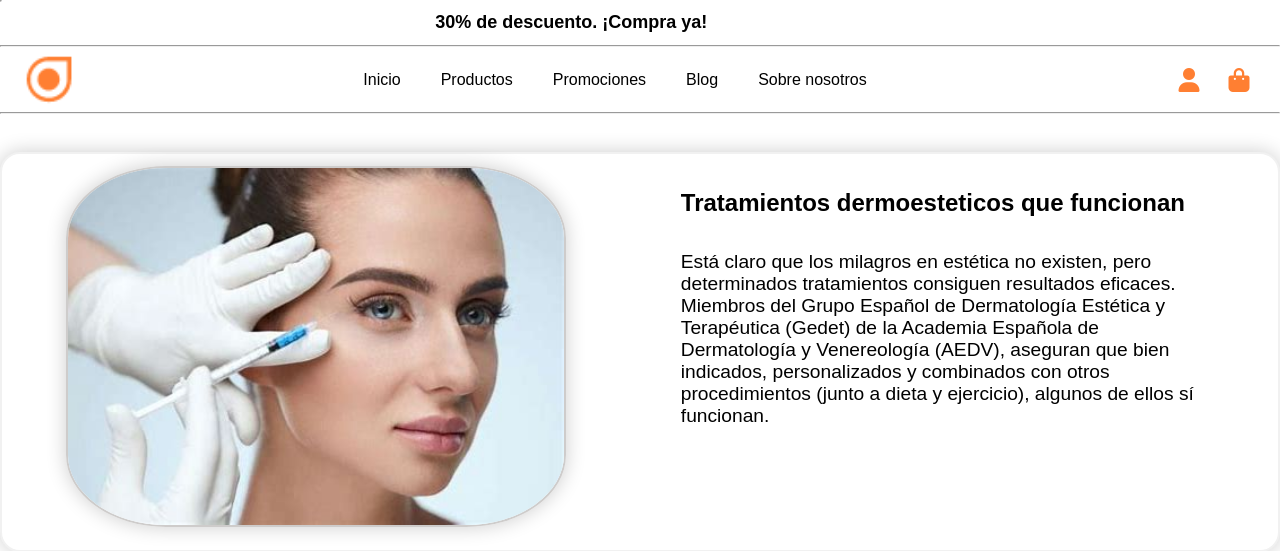
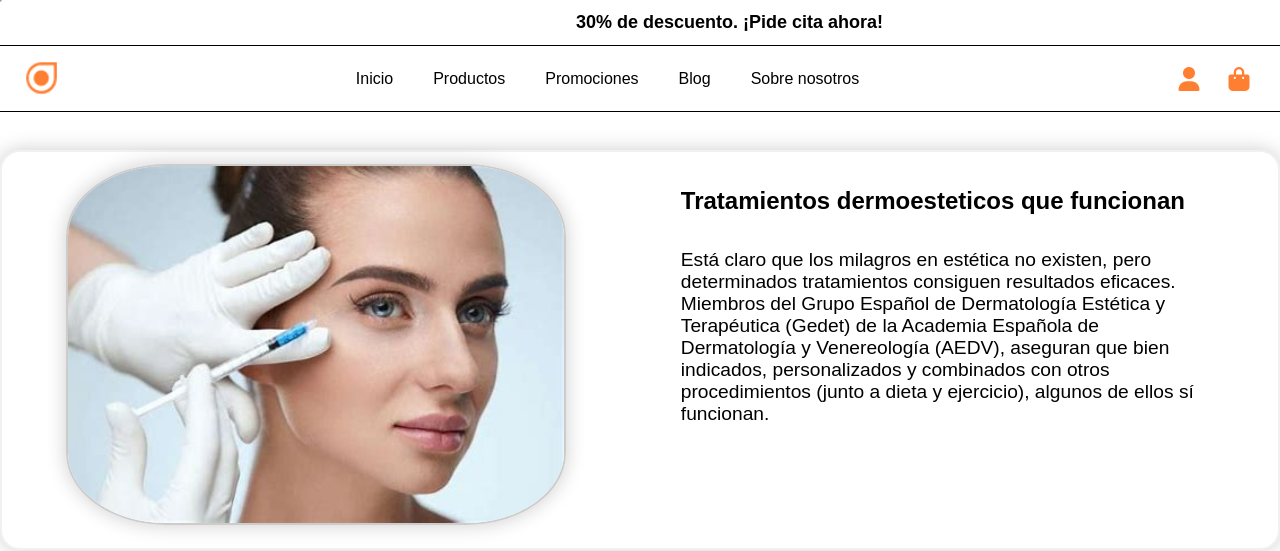
Before and after one commit to Fsolanaa/Vaguada2.0, a PHP site: page /Blog.php in a window 1280 px wide; the page is wider, and only the part inside the window is pictured. Shown: the top 551 px of that part. Run offline with PHP 8.4, Linux system fonts and the light colour scheme.

Commit message:
lineas header

```diff
--- a/Centros_Unico/include/header.php
+++ b/Centros_Unico/include/header.php
@@ -4,12 +4,12 @@
 <div id="cajaContacto">
     <div class="contacto">
 
-        <h5>30% de descuento. ¡Compra ya!</h5>
+        <h5>30% de descuento. ¡Pide cita ahora!</h5>
 
     </div>
 </div>
 
-<hr class="encimaHeader">
+<!-- <hr class="encimaHeader"> -->
 
 <header id="header">
     <div class="logo">
@@ -39,5 +39,5 @@
 
 </header>
 
-<hr class="debajoHeader">
+<!-- <hr class="debajoHeader"> -->
 <!-- NAV -->
--- a/Centros_Unico/styles/comun.css
+++ b/Centros_Unico/styles/comun.css
@@ -60,7 +60,7 @@ li{
 
   }
   100% {
-    transform: translate(-50%, 0); /* texto en la posición inicial */
+    transform: translate(-25%, 0); /* texto en la posición inicial */
   }
 }
 
@@ -112,14 +112,16 @@ header {
  flex-wrap: wrap;
  justify-content: space-between;
  align-items: center;
+ border-top: 1px solid #000000;
+ border-bottom: 1px solid #000000;
 }
 
 header .logo{
   display: flex;
   flex-direction: row;
   justify-content: center;
-  width: 50px;
-  height: 50px;
+  width: 35px;
+  height: 35px;
   margin-left: 1em;
 }
 
```
